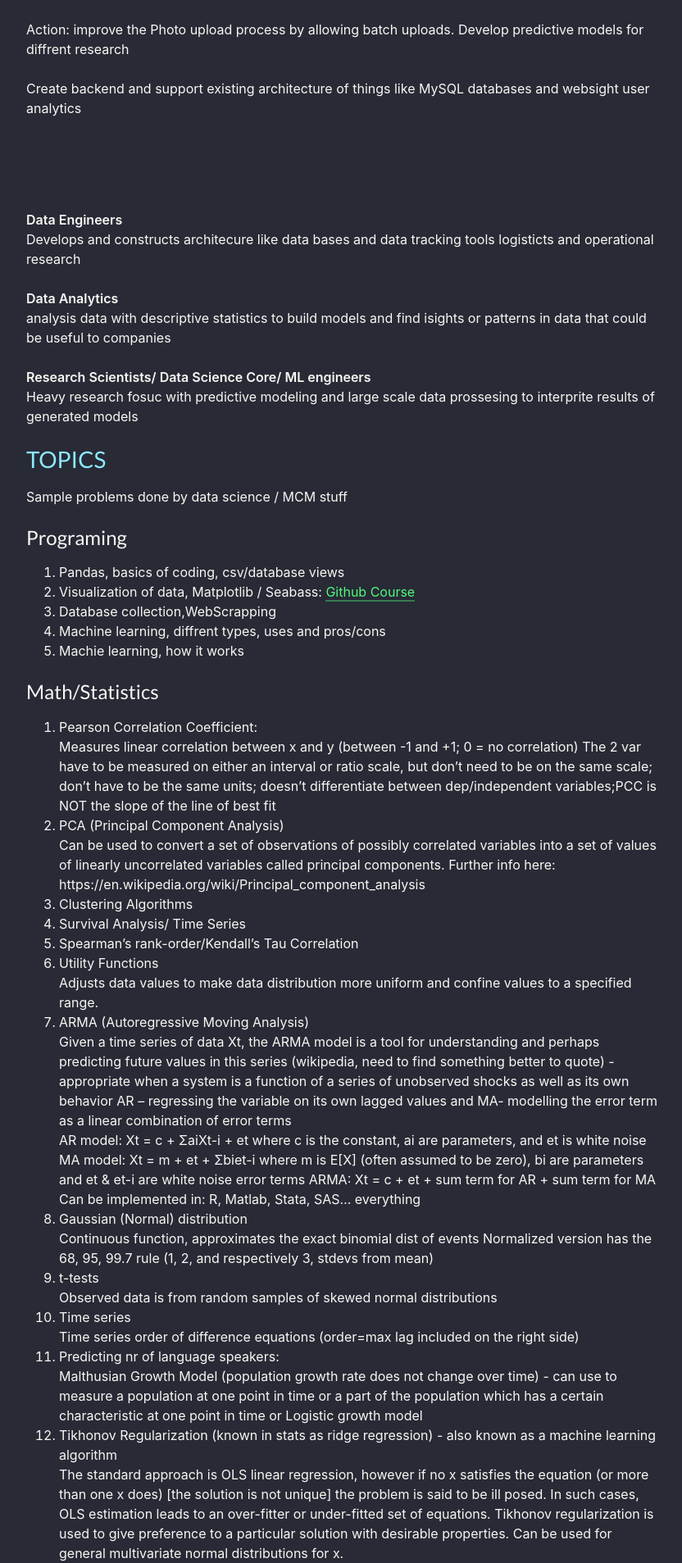
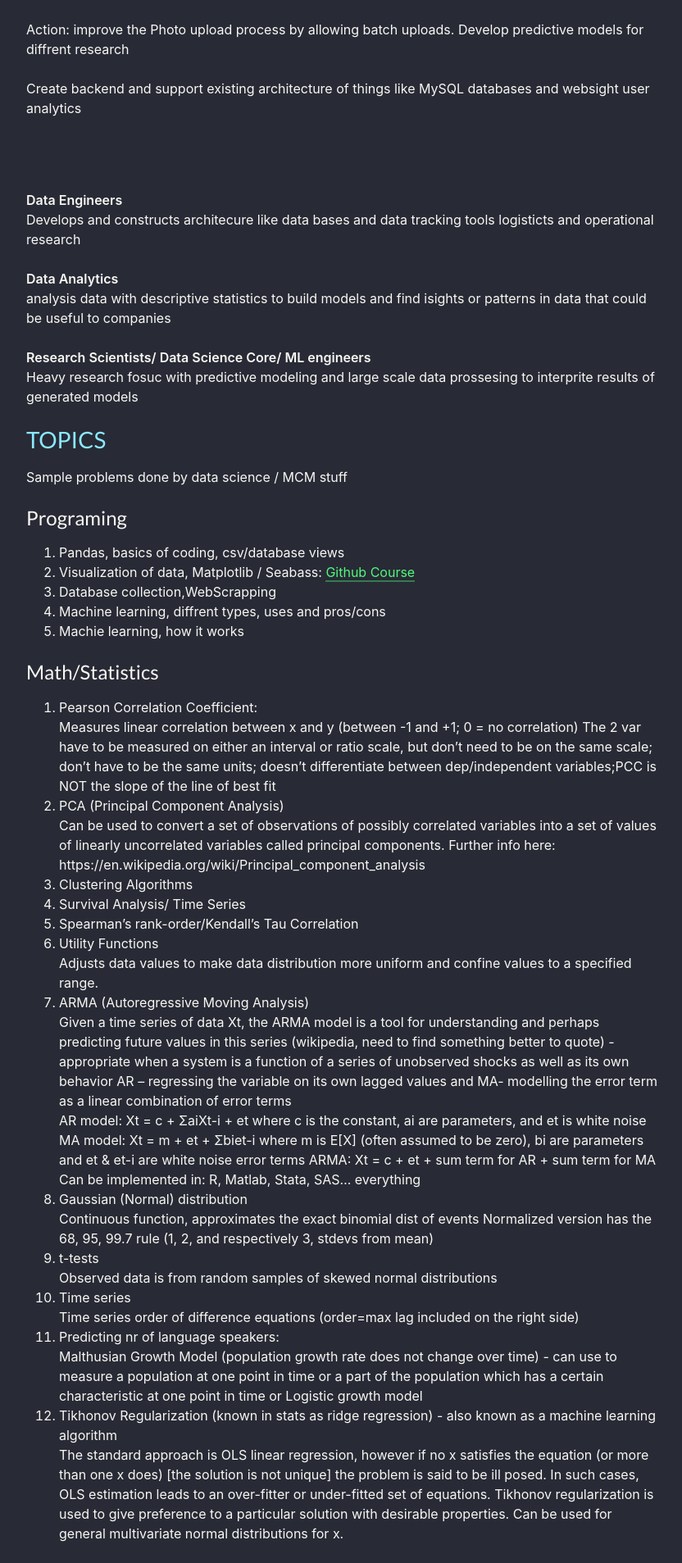
Before and after one commit to amac-lfc/amac-lfc.github.io, a Jekyll site: the page built from amac/index.md, in a window 1280 px wide. Shown: the part 3709-5616 px from the top of the page at 82% size, without its empty margins (223-1055 px from the left). Built offline with Jekyll 4.4.1, drawn with Linux system fonts in a browser that asks for light colours; nearby versions of some CDN libraries; our own code applies the rules of GitHub Pages for plain Markdown files; comment, search, counter and statistics services are not loaded.

Commit message:
adde amc

```diff
--- a/amac/index.md
+++ b/amac/index.md
@@ -25,7 +25,7 @@ Results: you see they spend a large amount fo time on photo uploading for there
 Action: improve the Photo upload process by allowing batch uploads. Develop predictive models for diffrent research<br/><br/>
 Create backend and support existing architecture of things like MySQL databases and websight user analytics
 
-<br/><br/><br/>
+<br/><br/>
 
 **Data Engineers** <br/>
 Develops and constructs architecure like data bases and data tracking tools logisticts and operational research
```
